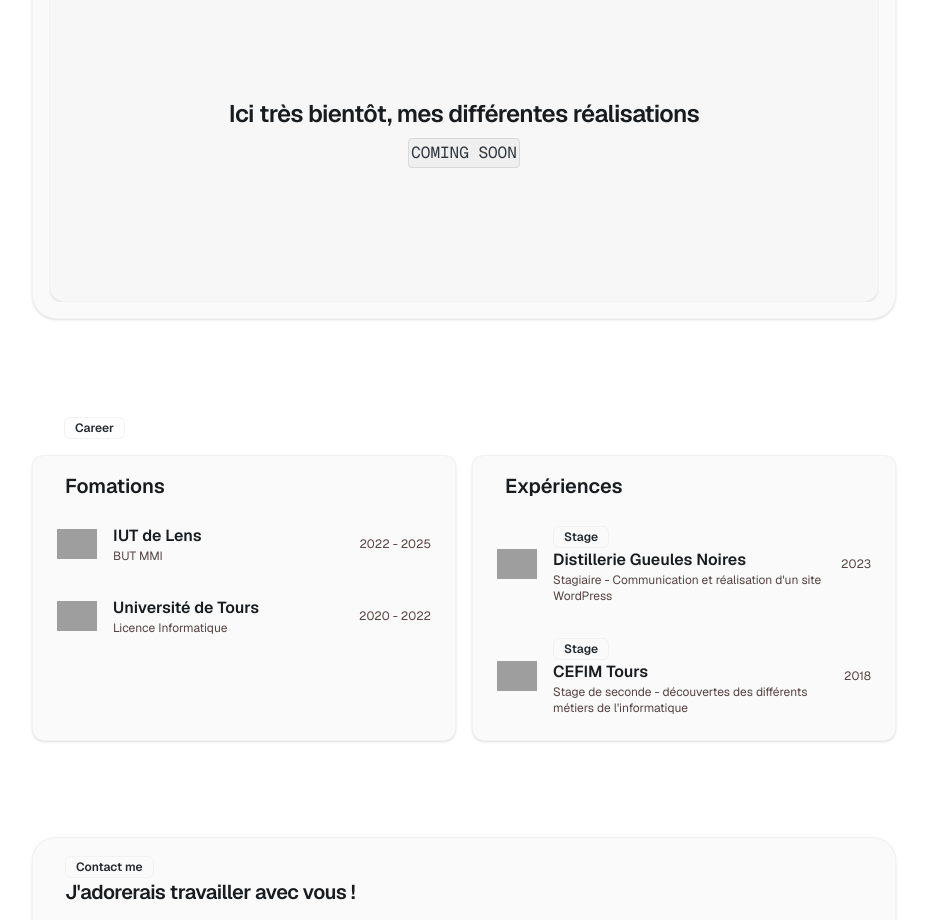
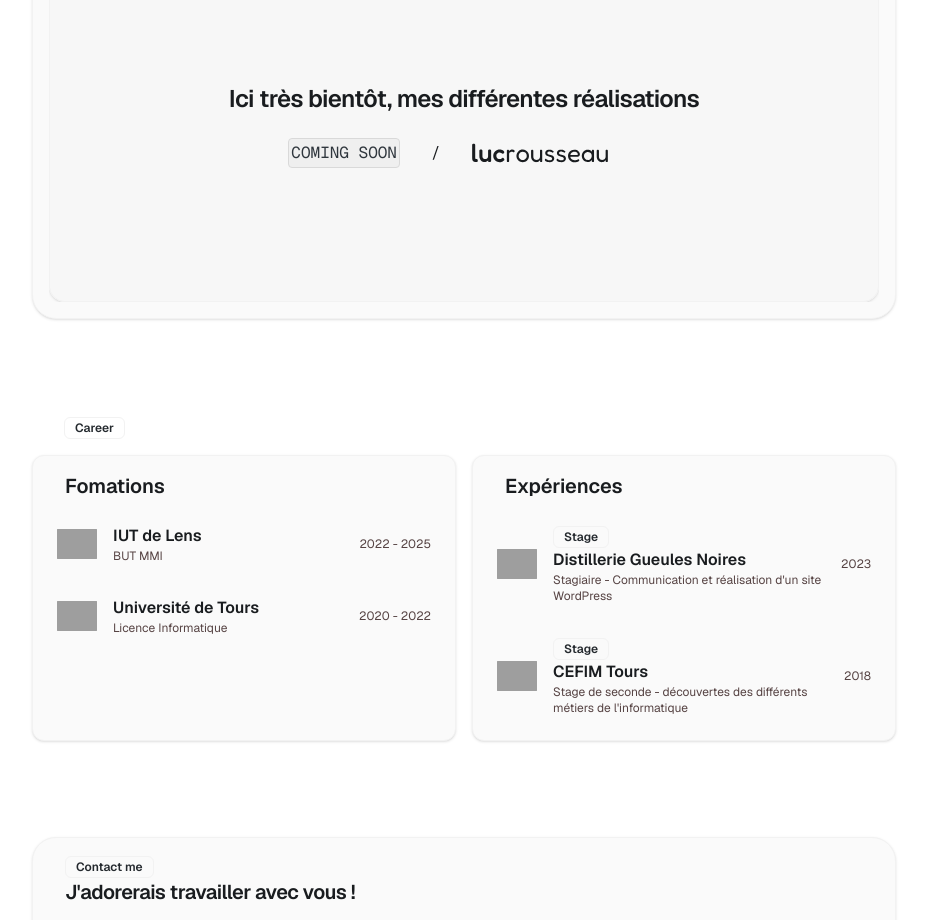
Before and after one commit to lucrousseau21/portfolio, a Next.js app: page / in a window 1280 px wide. Shown: the part 1120-2040 px from the top of the page, without its empty margins (176-1103 px from the left). Built offline with nearby package versions, Linux system fonts and the light colour scheme; grey boxes are pictures that could not be loaded; a web font is replaced by a local one.

Commit message:
coming soon / lucrousseau

```diff
--- a/app/_components/ProjetsPrincipaux.tsx
+++ b/app/_components/ProjetsPrincipaux.tsx
@@ -12,6 +12,7 @@ import {
 import { ReactLogo } from "./icons/ReactLogo";
 import { Badge } from "@/components/ui/badge";
 import { Code } from "./modules/Code";
+import { LucRousseauLogo } from "./icons/LucRousseauLogo";
 
 export default function ProjetsPrincipaux() {
   return (
@@ -41,7 +42,13 @@ export default function ProjetsPrincipaux() {
           <Card className="p-3 bg-accent/10 hover:bg-accent/30 transition-colors group flex gap-4 flex-1 rounded-2xl w-full flex-grow h-full overflow-scroll">
             <div className="flex flex-col gap-2 flex-1 justify-center items-center">
               <h3 className="text-2xl font-semibold tracking-tight text-center">Ici très bientôt, mes différentes réalisations</h3>
-              <Code>COMING SOON</Code>
+              <div className="flex">
+                <div className="flex justify-center items-center">
+                    <Code>COMING SOON</Code>
+                </div>
+                <h3 className="flex justify-center items-center ps-8">/</h3>
+                <LucRousseauLogo size={200} />
+              </div>
             </div>
           </Card>
           {/* <Card className="p-3 bg-accent/10 hover:bg-accent/30 transition-colors group flex gap-4 flex-1 rounded-2xl w-full flex-grow h-full overflow-scroll">
```
